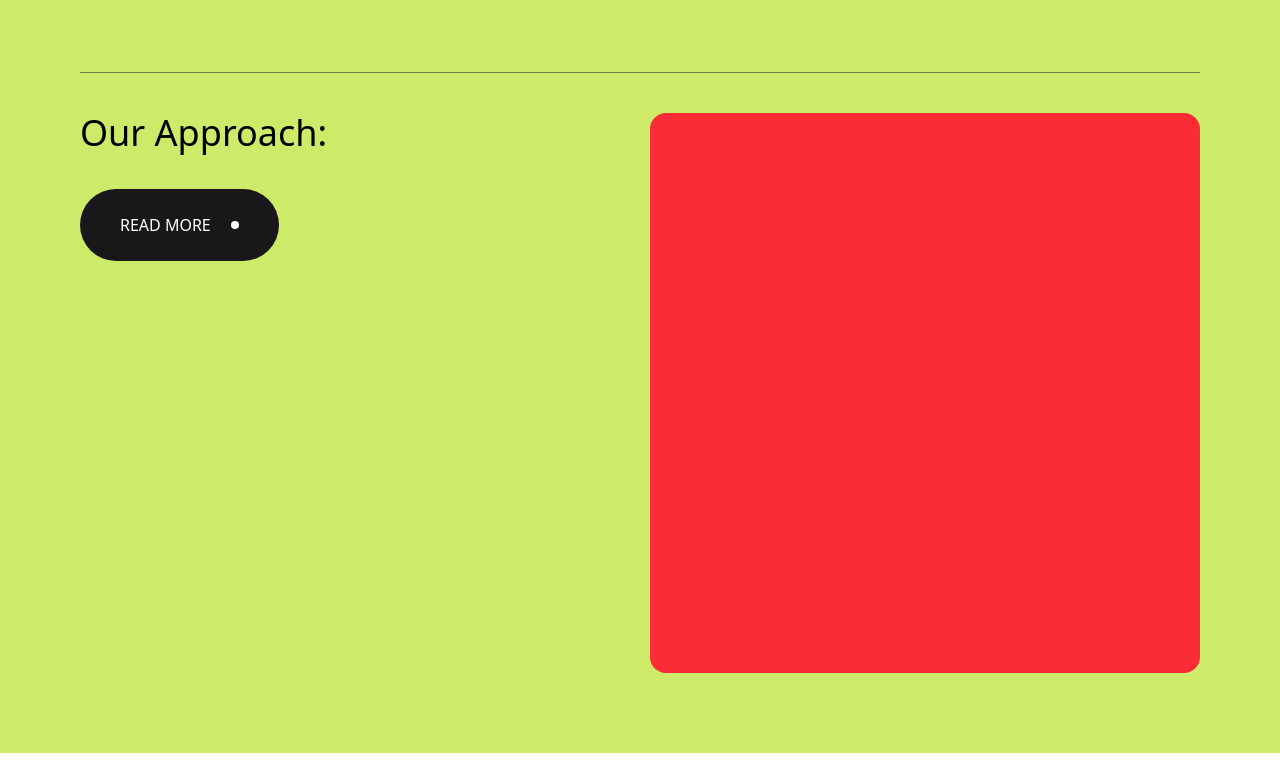
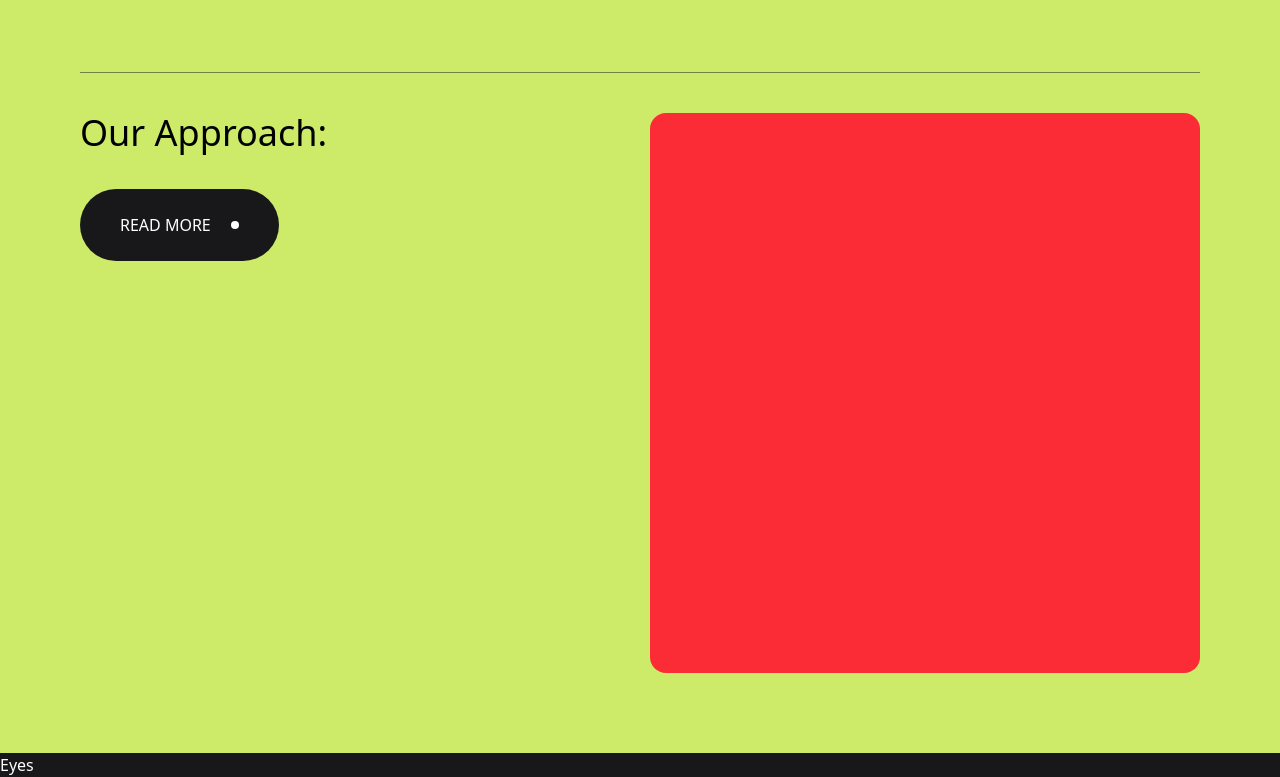
Before and after one commit to attiqrehman-ar/Ochi--react, a React (Vite) app: page / in a window 1280 px wide. Shown: the part 1378-2155 px from the top of the page. Before the commit the page ends 2131 px from the top, so only its background shows below. Built offline with nearby package versions, Linux system fonts and the light colour scheme.

Commit message:
add Eys animation component

```diff
--- a/src/App.jsx
+++ b/src/App.jsx
@@ -3,7 +3,7 @@ import Navbar from './components/Navbar'
 import LandingPage from './components/LandingPage'
 import Marquee from './components/Marquee'
 import About from './components/About'
-
+import Eyes from './components/Eyes'
 function App() {
   return (
     <div className='w-full m-h-screen  text-white bg-zinc-900 '>
@@ -12,6 +12,7 @@ function App() {
 <LandingPage />
 <Marquee />
 <About />
+<Eyes />
     </div>
 
   )
--- /dev/null
+++ b/src/components/Eyes.jsx
@@ -0,0 +1,12 @@
+import React from 'react'
+
+function Eyes() {
+  return (
+    <div className=''>
+      Eyes
+
+    </div>
+  )
+}
+
+export default Eyes
```
